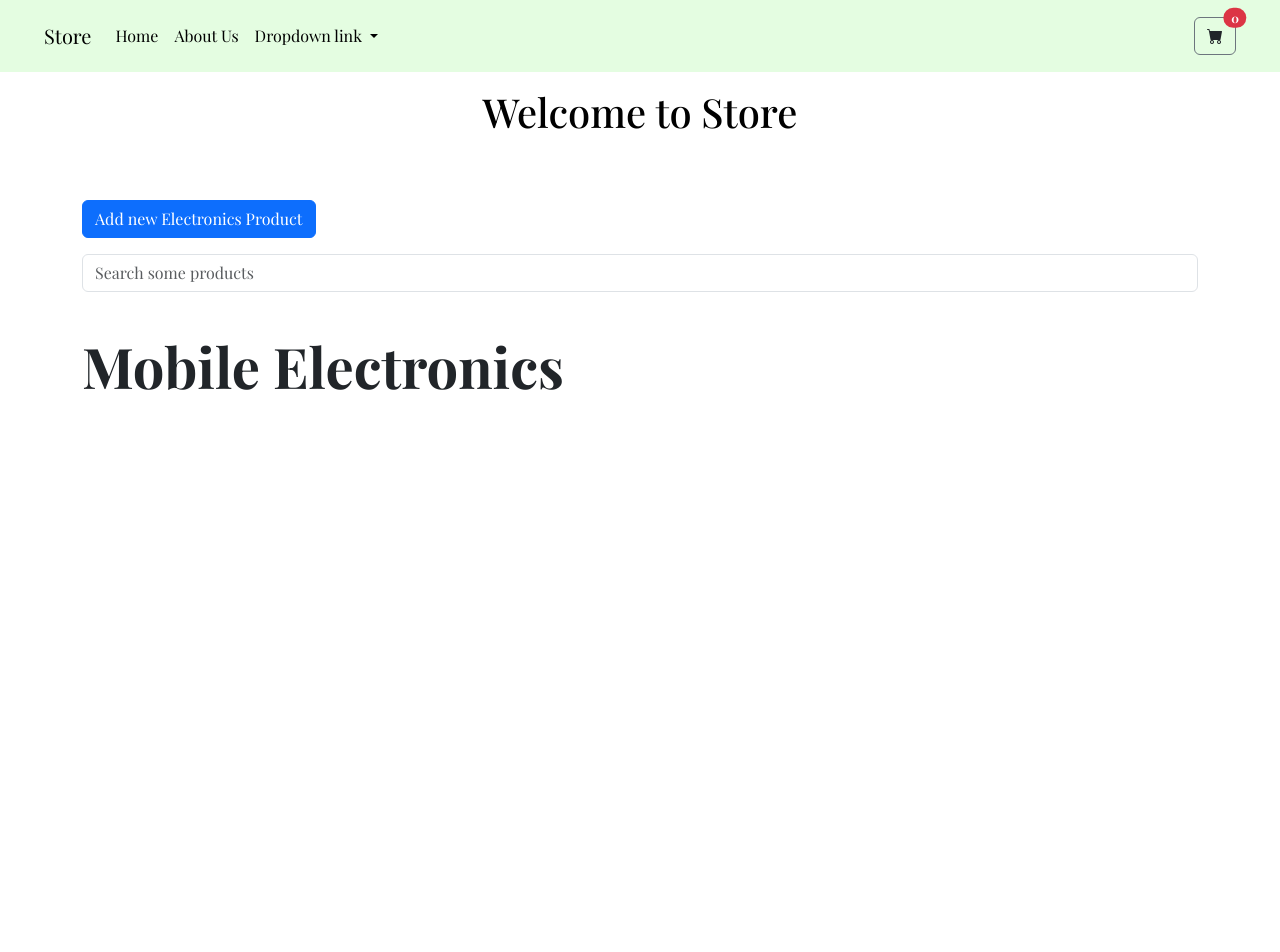
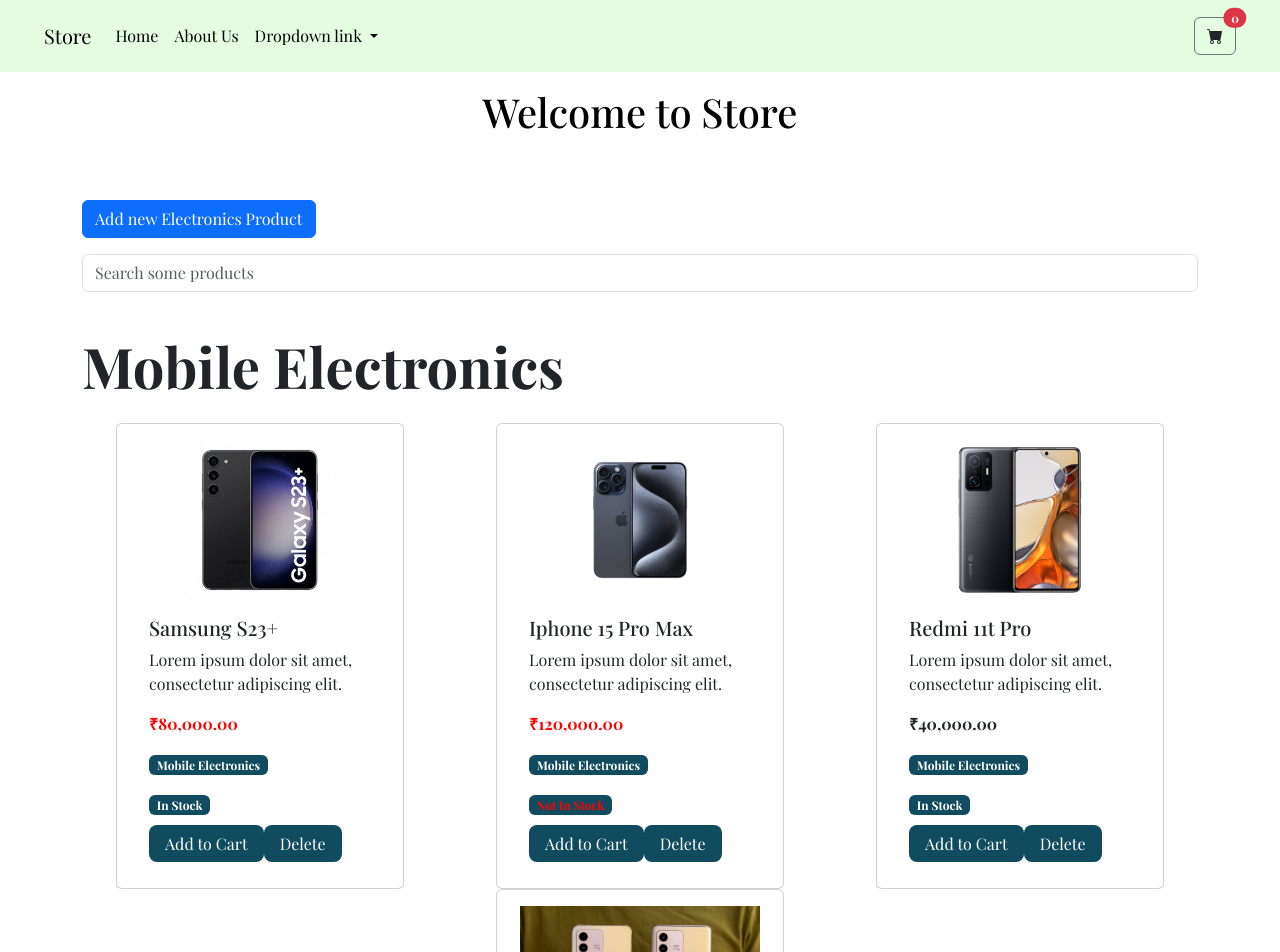
Before and after one commit to EdwinJ-19/store_angularjs_practice, an Angular app: page / in a window 1280 px wide. Shown: the top 952 px of the page. Before the commit the page ends 800 px from the top, so only its background shows below. Built offline with nearby package versions, Linux system fonts and the light colour scheme; a web font is replaced by a local one.

Commit message:
route_django_connection_failed

```diff
--- a/src/app/add-product/add-product.component.html
+++ b/src/app/add-product/add-product.component.html
@@ -6,36 +6,41 @@
     </a>
   </p>
   <div class="collapse" id="collapseExample" style="margin: 1rem 0;">
-    <div class="card card-body">
+    <form (ngSubmit)="onClickSubmitElectronics()" class="card card-body">
+      <!-- <div>
+          <label for="product-id">Id</label><input [(ngModel)] = "productObj.id" class="form-control" id="product-id" type="number">
+      </div> -->
       <div>
-          <label for="product-id">Id</label><input [(ngModel)] = "productObj.id" class="form-control" id="product-id" type="number">
+        <!-- <label for="product-name">Name</label><input [()] = "productObj.name" class="form-control" id="product-name" type="text"> -->
+        <label for="product-name">Name</label>
+        <input name="product-name" [(ngModel)] = "productObj.name" class="form-control" id="product-name" type="text">
       </div>
       <div>
-        <!-- <label for="product-name">Name</label><input [()] = "productObj.name" class="form-control" id="product-name" type="text"> -->
-        <label for="product-name">Name</label><input [(ngModel)] = "productObj.name" class="form-control" id="product-name" type="text">
+        <label for="product-description">Description</label>
+        <input name="product-description" [(ngModel)] = "productObj.description" class="form-control" id="product-description" type="text">
       </div>
       <div>
-        <label for="product-description">Description</label><input [(ngModel)] = "productObj.description" class="form-control" id="product-description" type="text">
+        <label for="product-price">Price</label>
+        <input name="product-price" [(ngModel)] = "productObj.price" class="form-control" id="product-price" type="number">
       </div>
       <div>
-        <label for="product-price">Price</label><input [(ngModel)] = "productObj.price" class="form-control" id="product-price" type="number">
-      </div>
-      <div>
-        <label for="product-category">Category</label><input [(ngModel)] = "productObj.category" class="form-control" id="product-category" type="text">
+        <label for="product-category">Category</label>
+        <input name="product-category" [(ngModel)] = "productObj.category" class="form-control" id="product-category" type="text">
       </div>
       <div>
         <!-- <label for="product-stock">Stock</label><input [(ngModel)] = "productObj.stock" class="form-control" id="product-stock" type="text"> -->
         <label for="product-stock">Stock</label>
-        <input class="form-control" list="datalistOptions" id="exampleDataList" placeholder="Type to search..." [(ngModel)] = "productObj.stock">
+        <input class="form-control" list="datalistOptions" id="exampleDataList" placeholder="Type to search..." name="product-stock" [(ngModel)] = "productObj.stock">
           <datalist id="datalistOptions">
             <option value="In Stock">
             <option value="Not In Stock">
           </datalist>
       </div>
       <div>
-        <button style="margin: 1rem 0;" (click)="onClickSubmitElectronics()" class="btn btn-primary">Submit</button>
+        <!-- <button style="margin: 1rem 0;" (click)="onClickSubmitElectronics()" class="btn btn-primary">Submit</button> -->
+        <button type="submit">Submit</button>
       </div>
-    </div>
+    </form>
   </div>
 
 </div>
--- a/src/app/add-product/add-product.component.ts
+++ b/src/app/add-product/add-product.component.ts
@@ -34,7 +34,7 @@
   onClickSubmitElectronics(){
     // console.log(this.sendData);
     // this.sendData.emit(this.productObj)
-    // this.dataService.electronicsProducts.push(this.productObj);
+    this.dataService.electronicsProducts.push(this.productObj);
 
     const newObj = {
       name: this.productObj.name,
@@ -44,7 +44,8 @@
       stock: this.productObj.stock,
     }
 
-    this.dataService.postElectronicsProducts(newObj);
+    // this.dataService.postElectronicsProducts(newObj);
+    // this.dataService.electronicsProducts();
 
     this.productObj = {
       id:0,
--- a/src/app/app.component.ts
+++ b/src/app/app.component.ts
@@ -19,8 +19,8 @@
 
   ngOnInit(): void{
     // console.log(this.products);
-    // this.electronicsProducts = this.electronicsProducts;
-    this.dataService.getElectronicsProducts;
+    this.electronicsProducts = this.electronicsProducts;
+    // this.dataService.getElectronicsProducts;
 
     // const obs$ = new Observable((observer) => {
     //   observer.next(1);
--- a/src/app/data-handler.service.ts
+++ b/src/app/data-handler.service.ts
@@ -9,62 +9,62 @@
 export class DataHandlerService {
 
   cartCount = 0;
-  // electronicsProducts : Product[] = [
-  //   {
-  //     id:1,
-  //     name:"Samsung S23+",
-  //     price: 80000,
-  //     description: "Lorem ipsum dolor sit amet, consectetur adipiscing elit.",
-  //     category:"Mobile Electronics",
-  //     image:"../assets/images/samsung_s23+.jpg",
-  //     stock:"In Stock"
-  //   },
-  //   {
-  //     id:2,
-  //     name:"Iphone 15 Pro Max",
-  //     price: 120000,
-  //     description: "Lorem ipsum dolor sit amet, consectetur adipiscing elit.",
-  //     category:"Mobile Electronics",
-  //     image:"../assets/images/iphone15.jpg",
-  //     stock:"Not In Stock"
-  //   },
-  //   {
-  //     id:3,
-  //     name:"Redmi 11T Pro",
-  //     price: 40000,
-  //     description: "Lorem ipsum dolor sit amet, consectetur adipiscing elit.",
-  //     category:"Mobile Electronics",
-  //     image:"../assets/images/redmi_11t_pro.webp",
-  //     stock:"In Stock"
-  //   },
-  //   {
-  //     id:4,
-  //     name:"Vivo V23",
-  //     price: 20000,
-  //     description: "Lorem ipsum dolor sit amet, consectetur adipiscing elit.",
-  //     category:"Mobile Electronics",
-  //     image:"../assets/images/vivo_v23.jpg",
-  //     stock:"Not In Stock"
-  //   }
-  //   ];
+  electronicsProducts : Product[] = [
+    {
+      id:1,
+      name:"Samsung S23+",
+      price: 80000,
+      description: "Lorem ipsum dolor sit amet, consectetur adipiscing elit.",
+      category:"Mobile Electronics",
+      image:"../assets/images/samsung_s23+.jpg",
+      stock:"In Stock"
+    },
+    {
+      id:2,
+      name:"Iphone 15 Pro Max",
+      price: 120000,
+      description: "Lorem ipsum dolor sit amet, consectetur adipiscing elit.",
+      category:"Mobile Electronics",
+      image:"../assets/images/iphone15.jpg",
+      stock:"Not In Stock"
+    },
+    {
+      id:3,
+      name:"Redmi 11T Pro",
+      price: 40000,
+      description: "Lorem ipsum dolor sit amet, consectetur adipiscing elit.",
+      category:"Mobile Electronics",
+      image:"../assets/images/redmi_11t_pro.webp",
+      stock:"In Stock"
+    },
+    {
+      id:4,
+      name:"Vivo V23",
+      price: 20000,
+      description: "Lorem ipsum dolor sit amet, consectetur adipiscing elit.",
+      category:"Mobile Electronics",
+      image:"../assets/images/vivo_v23.jpg",
+      stock:"Not In Stock"
+    }
+    ];
 
-  constructor(private http: HttpClient) { }
+  // constructor(private http: HttpClient) { }
 
-  apiUrl : string = "http://127.0.0.1:8000/"
+  // apiUrl : string = "http://127.0.0.1:8000/"
 
-  electronicsProducts !: Product[];
+  // electronicsProducts !: Product[];
 
-  getElectronicsProducts(){
-    return this.http.get(this.apiUrl).subscribe(
-      (data: any)=>{
-        this.electronicsProducts = data;
-      }
-    )
-  }
+  // getElectronicsProducts(){
+  //   return this.http.get(this.apiUrl).subscribe(
+  //     (data: any)=>{
+  //       this.electronicsProducts = data;
+  //     }
+  //   )
+  // }
 
-  postElectronicsProducts(data:any){
-    this.http.post(this.apiUrl,data).subscribe();
-    this.getElectronicsProducts;
-  }
+  // postElectronicsProducts(data:any){
+  //   this.http.post(this.apiUrl,data).subscribe();
+  //   this.getElectronicsProducts;
+  // }
 
 }
--- /dev/null
+++ b/src/app/page-not-found/page-not-found.component.html
@@ -0,0 +1,9 @@
+<div class="container">
+    <div class="row">
+        <div class="col">
+        <h1 class="display-4 fw-bold my-4 text-danger">Page Not Found</h1>
+        <p class="lead text-danger">The page you are looking for might have been removed, had its name changed or is temporarily unavailable.</p>
+        <p class="lead text-danger">Please try to search for the page you are looking for using the search bar above.</p>
+        </div>
+    </div>
+</div>
--- /dev/null
+++ b/src/app/page-not-found/page-not-found.component.ts
@@ -0,0 +1,15 @@
+import { Component, OnInit } from '@angular/core';
+
+@Component({
+  selector: 'app-page-not-found',
+  templateUrl: './page-not-found.component.html',
+  styleUrls: ['./page-not-found.component.css']
+})
+export class PageNotFoundComponent implements OnInit {
+
+  constructor() { }
+
+  ngOnInit(): void {
+  }
+
+}
--- /dev/null
+++ b/src/app/product/product.component.html
@@ -0,0 +1 @@
+<p>product works!</p>
--- /dev/null
+++ b/src/app/product/product.component.ts
@@ -0,0 +1,21 @@
+import { Component, OnInit } from '@angular/core';
+import { ActivatedRoute } from '@angular/router';
+
+@Component({
+  selector: 'app-product',
+  templateUrl: './product.component.html',
+  styleUrls: ['./product.component.css']
+})
+export class ProductComponent implements OnInit {
+
+  constructor(private route: ActivatedRoute) {
+    // this indicates to show the id of the product
+    this.route.params.subscribe((data)=>{
+      console.log(data);
+    })
+   }
+
+  ngOnInit(): void {
+  }
+
+}
--- a/src/app/productlist/productlist.component.html
+++ b/src/app/productlist/productlist.component.html
@@ -32,6 +32,9 @@
               <!-- <a href="#">Buy?</a> -->
               <a href="#" (click)="onAddtoCart()">Add to Cart</a>
               <a href="#" (click)="onDeleteProduct(electronics.id)">Delete</a>
+              <!-- <div class="margin: 10px auto; width:100%">
+                <a [routerLink]="['product', electronics.id]">Add</a>
+              </div> -->
             </div>
           </div>
         </div>
```
Also changed, not shown: src/app/app.module.ts (+8 -1 lines), src/app/page-not-found/page-not-found.component.css (added), src/app/product/product.component.css (added), 1 other file (tests, documents, lock files or other folders).
